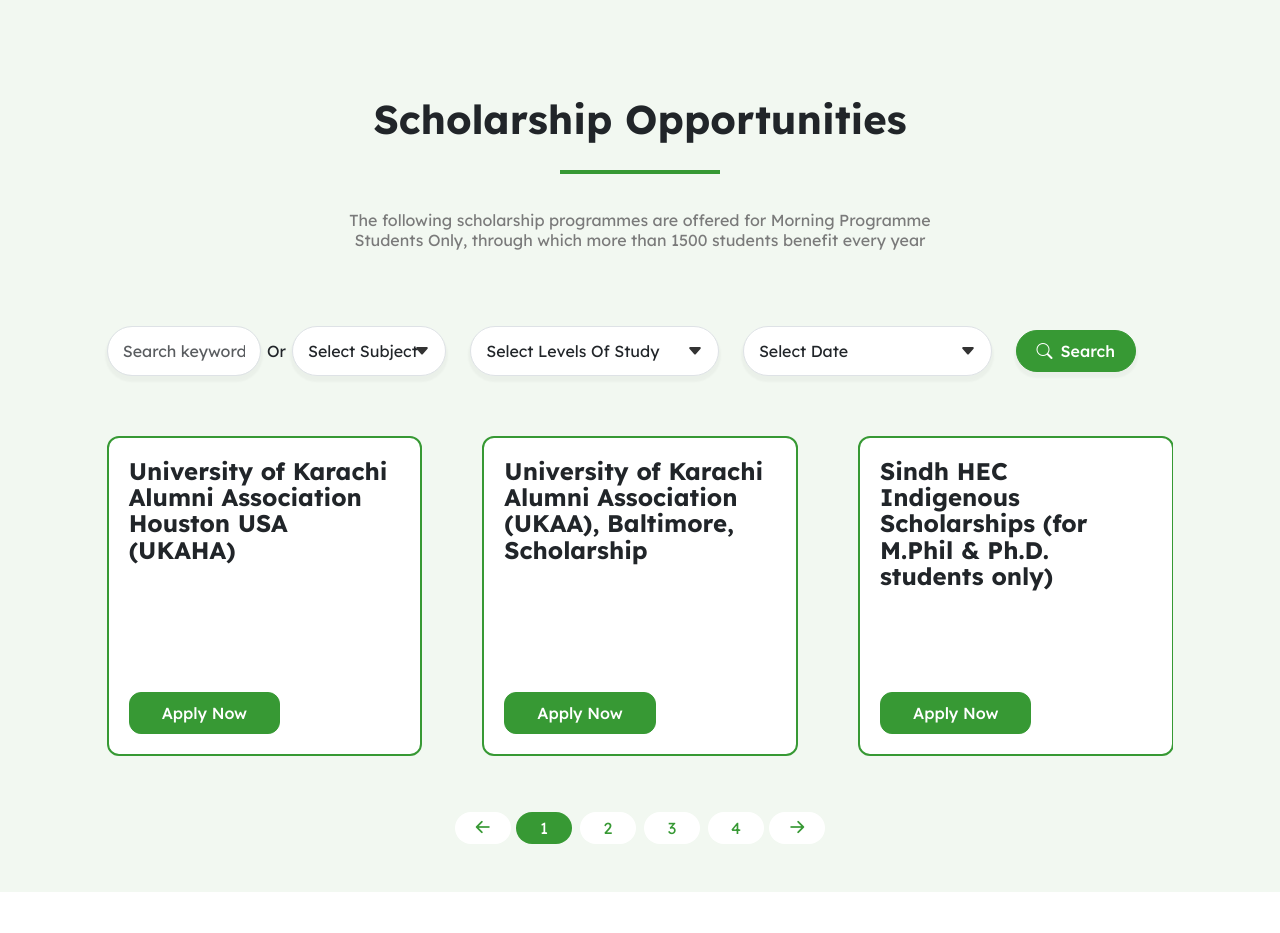
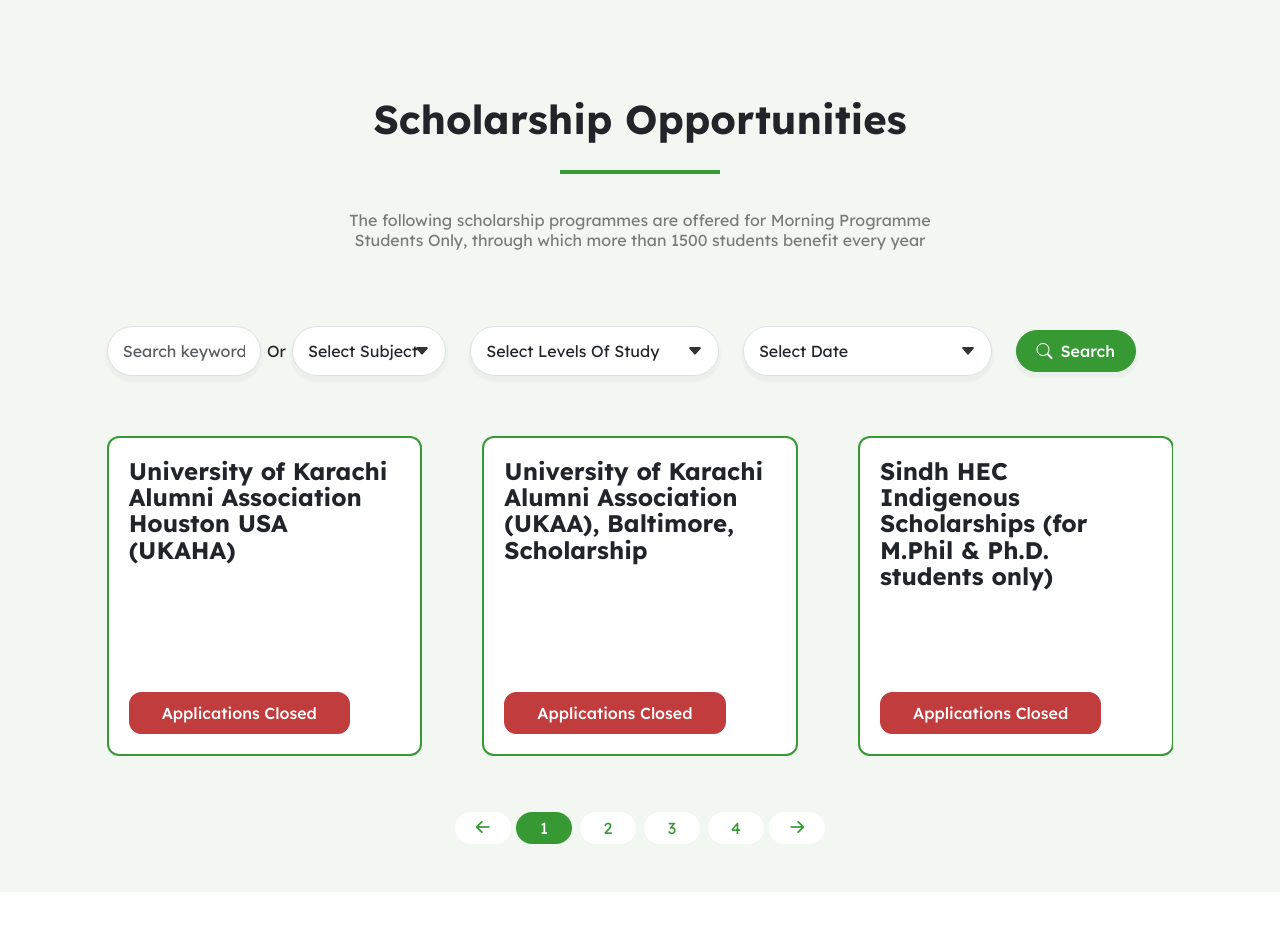
Before and after one commit to WeDesignArt/SFAO-Scholarship, a PHP site: page / in a window 1280 px wide. Shown: the part 1867-2800 px from the top of the page. Run offline with PHP 8.4, Linux system fonts and the light colour scheme.

Commit message:
home-page application closed

```diff
--- a/css/style.css
+++ b/css/style.css
@@ -182,6 +182,15 @@ a.btn-primary {
   padding: 12px 30px;
   font-weight: 500;
   /* font-size: 16px; */
+}
+
+a.btn-apply-closed,
+a.btn-apply-closed:hover,
+a.btn-apply-closed:focus {
+  background-color: #b71c1c !important;
+  border-color: #b71c1c !important;
+  opacity: 0.85;
+  cursor: pointer;
 }
 
 a.subscribe-btn:hover,
--- a/index.html
+++ b/index.html
@@ -333,7 +333,7 @@
                     </div>
 
                     <div class="icon_box_single_footer">
-                      <a href="javascript:void(0);" class="btn btn_fill round_xl">Apply Now</a>
+                      <a href="scholarship-innerpage-8.html" class="btn btn_fill round_xl btn-apply-closed">Applications Closed</a>
                     </div>
                   </div>
                 </div>
@@ -348,7 +348,7 @@
                     </div>
 
                     <div class="icon_box_single_footer">
-                      <a href="javascript:void(0);" class="btn btn_fill round_xl">Apply Now</a>
+                      <a href="scholarship-innerpage-9.html" class="btn btn_fill round_xl btn-apply-closed">Applications Closed</a>
                     </div>
                   </div>
                 </div>
@@ -363,7 +363,7 @@
                     </div>
 
                     <div class="icon_box_single_footer">
-                      <a href="javascript:void(0);" class="btn btn_fill round_xl">Apply Now</a>
+                      <a href="scholarship-innerpage-7.html" class="btn btn_fill round_xl btn-apply-closed">Applications Closed</a>
                     </div>
                   </div>
                 </div>
@@ -378,7 +378,7 @@
                     </div>
 
                     <div class="icon_box_single_footer">
-                      <a href="javascript:void(0);" class="btn btn_fill round_xl">Apply Now</a>
+                      <a href="scholarship-innerpage-8.html" class="btn btn_fill round_xl btn-apply-closed">Applications Closed</a>
                     </div>
                   </div>
                 </div>
```
Also changed, not shown: 2 other files.
